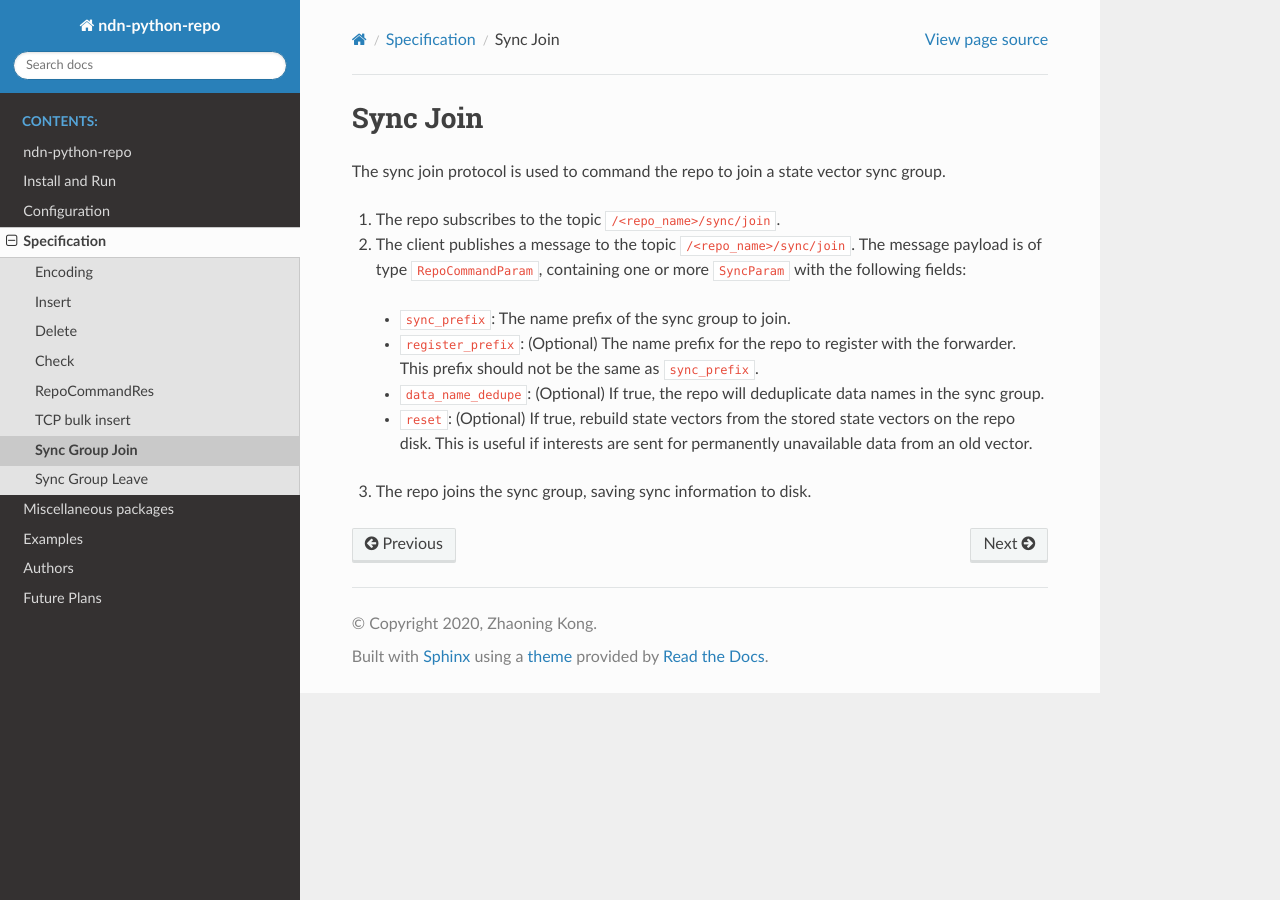
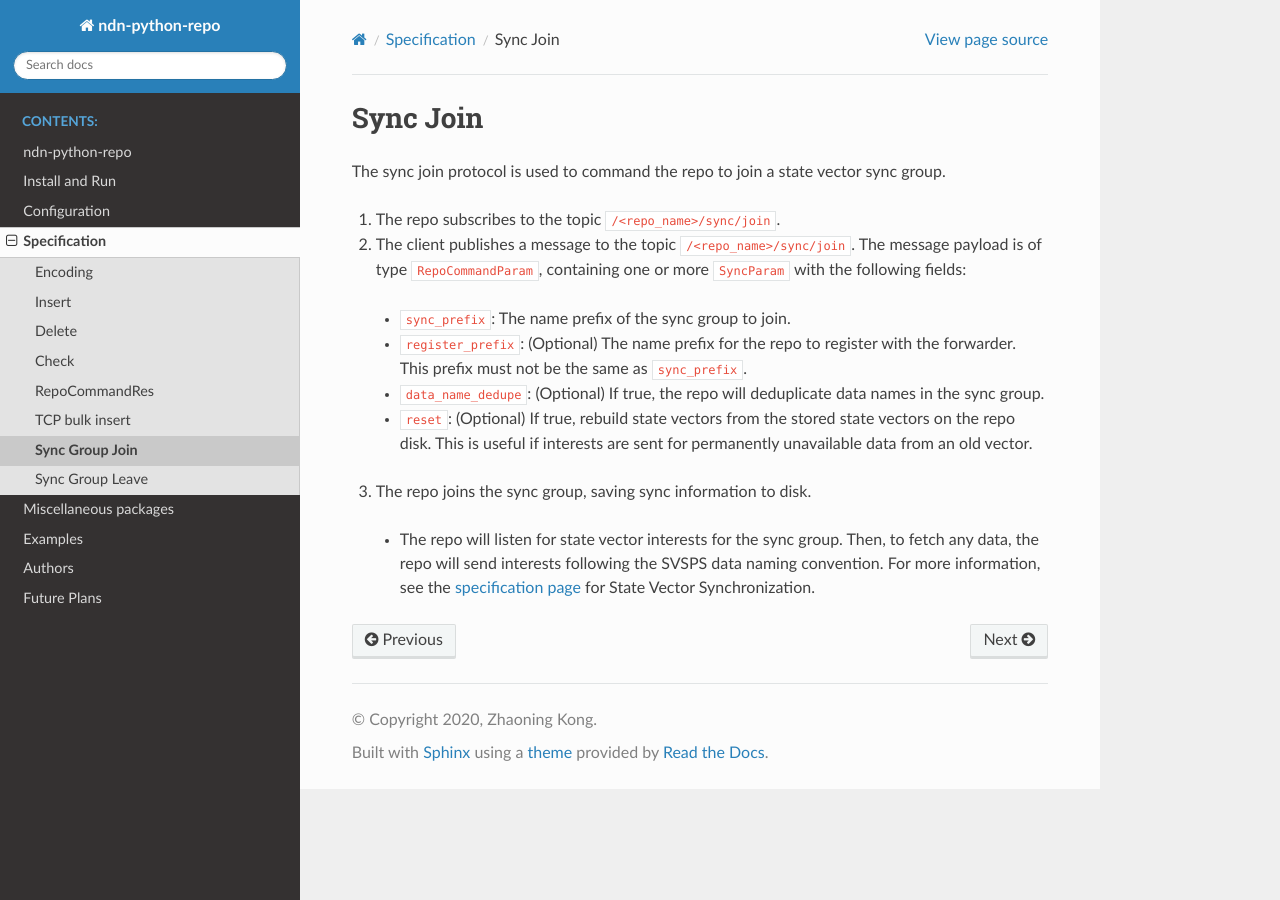
Before and after one commit to UCLA-IRL/ndn-python-repo, a Sphinx documentation site: the page built from docs/src/specification/sync_join.rst, in a window 1280 px wide. Built offline with Sphinx 7.4.7 and the Read the Docs theme 2.0.0, drawn with Linux system fonts in a browser that asks for light colours.

Commit message:
Sync group spec clarifications

```diff
--- a/docs/src/specification/sync_join.rst
+++ b/docs/src/specification/sync_join.rst
@@ -9,10 +9,15 @@ The sync join protocol is used to command the repo to join a state vector sync g
    ``RepoCommandParam``, containing one or more ``SyncParam`` with the following fields:
 
   * ``sync_prefix``: The name prefix of the sync group to join.
-  * ``register_prefix``: (Optional) The name prefix for the repo to register with the forwarder. This prefix should not
+  * ``register_prefix``: (Optional) The name prefix for the repo to register with the forwarder. This prefix must not
     be the same as ``sync_prefix``.
   * ``data_name_dedupe``: (Optional) If true, the repo will deduplicate data names in the sync group.
   * ``reset``: (Optional) If true, rebuild state vectors from the stored state vectors on the repo disk. This is useful
     if interests are sent for permanently unavailable data from an old vector.
 
 3. The repo joins the sync group, saving sync information to disk.
+
+  * The repo will listen for state vector interests for the sync group. Then, to fetch any data, the repo will send
+    interests following the SVSPS data naming convention. For more information, see the
+    `specification page <https://named-data.github.io/StateVectorSync/Specification.html>`_ for State Vector
+    Synchronization.
--- a/docs/src/specification/sync_leave.rst
+++ b/docs/src/specification/sync_leave.rst
@@ -13,3 +13,5 @@ about the sync group from repo storage.
 
 3. The repo leaves the sync group, removing sync information from disk. The repo no longer listens to the originally
    specified register prefix.
+
+  * Note that any already-stored data packets that were received prior to leaving the sync group are *not* deleted.
```
